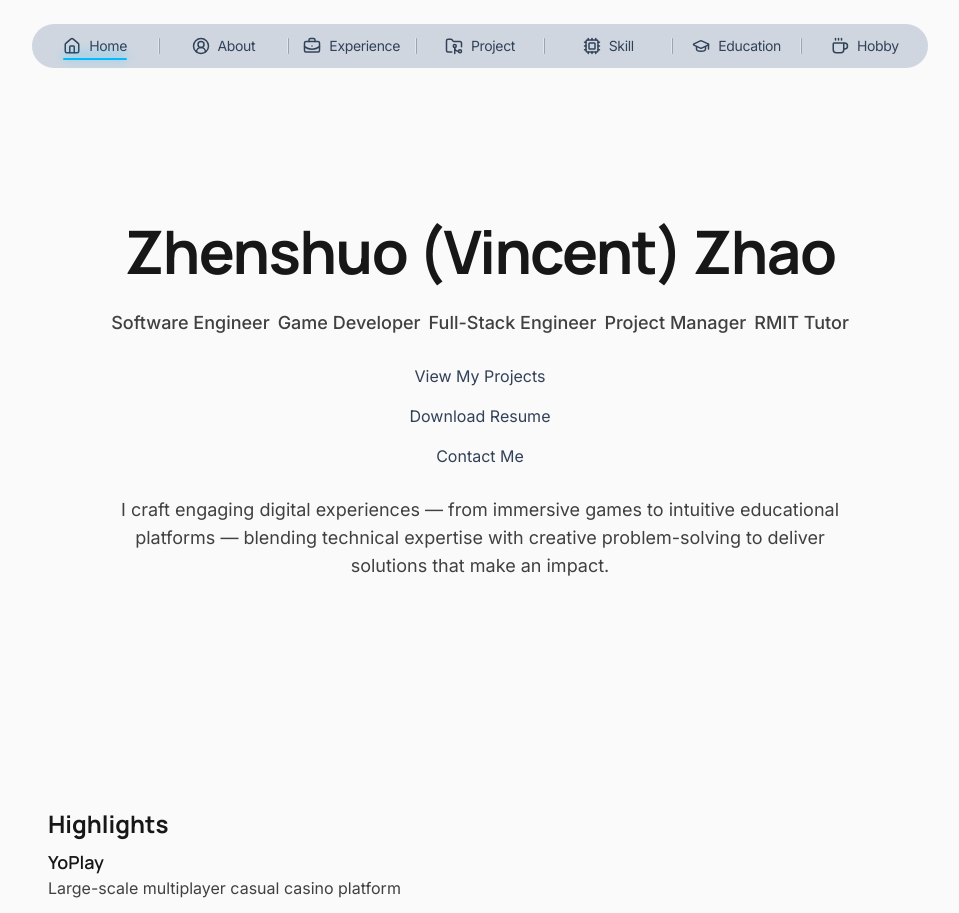
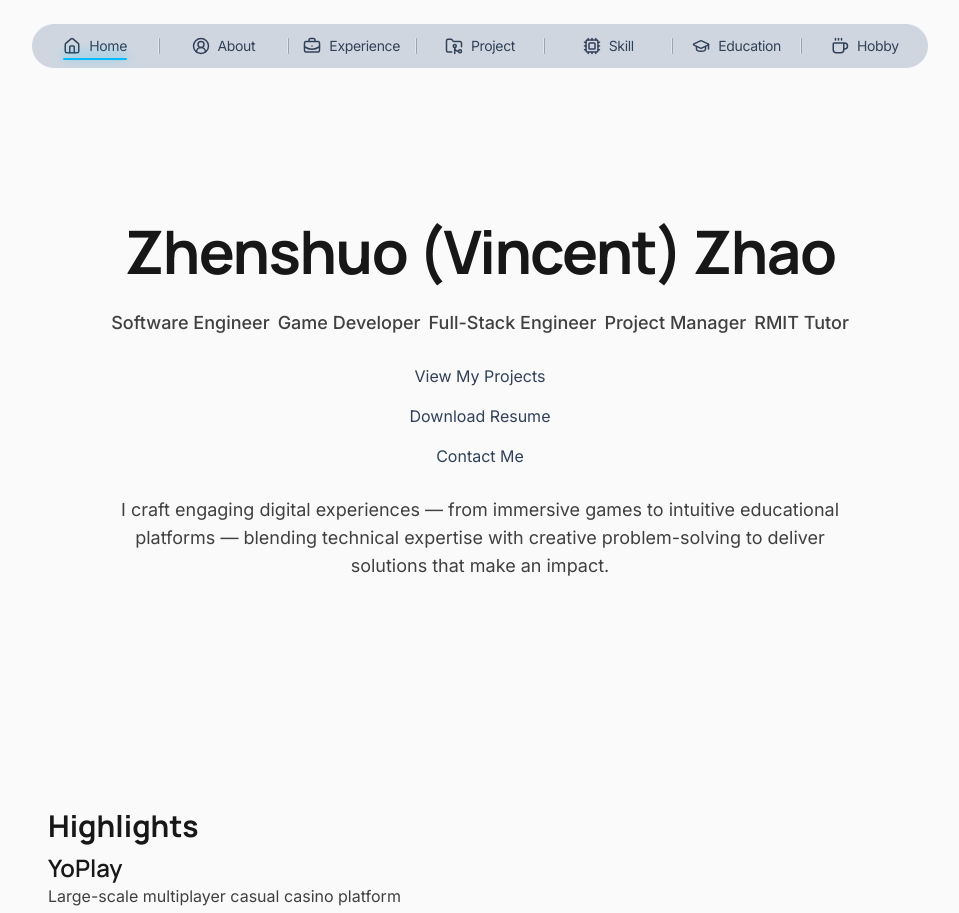
Before and after one commit to ZHENSHUO-ZHAO/portfolio, a React (Vite) app: page / in a window 1280 px wide. Shown: the top 913 px of the page, without its empty margins (160-1119 px from the left). Built offline with nearby package versions, Linux system fonts and the light colour scheme.

Commit message:
Updated font size.

```diff
--- a/src/index.css
+++ b/src/index.css
@@ -3,7 +3,7 @@
 @theme {
   /* For body and nav bar */
   --font-sans: "Inter", system-ui, sans-serif;
-  /* For all headings and hero page */
+  /* For hero page and all headings */
   --font-display: "Manrope", system-ui, sans-serif;
 
   --color-bg: theme(colors.neutral.50);
@@ -27,7 +27,7 @@
   body {
     color: var(--color-primary);
     background-color: var(--color-bg);
-    @apply text-lg sm:text-base;
+    @apply text-base;
   }
 
   h1,
@@ -41,19 +41,19 @@
   }
 
   h1 {
-    @apply text-2xl font-extrabold sm:text-3xl;
+    @apply text-3xl font-extrabold sm:text-4xl;
   }
 
   h2 {
-    @apply text-xl font-bold sm:text-2xl;
+    @apply text-2xl font-bold sm:text-3xl;
   }
 
   h3 {
-    @apply text-lg font-semibold;
+    @apply text-xl font-semibold sm:text-2xl;
   }
 
   h4 {
-    @apply font-medium uppercase tracking-wide;
+    @apply text-lg font-medium sm:text-xl;
   }
 
   p {
```
